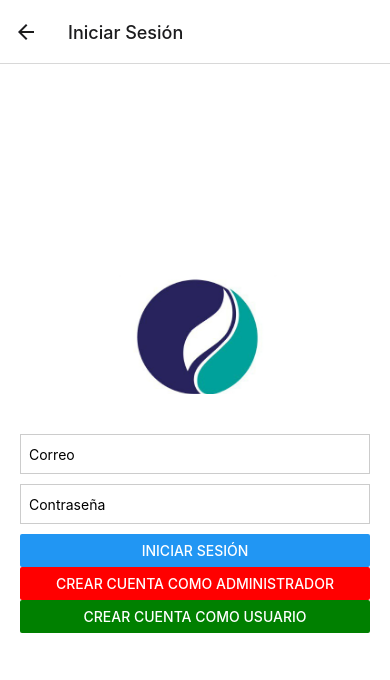
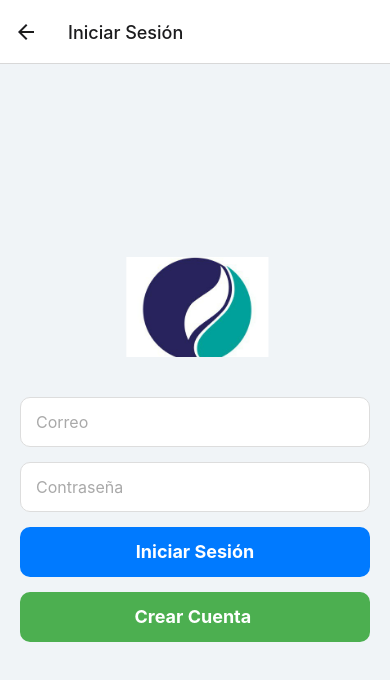
Before and after one commit to Azulito02/GreenSteps, a React Native app in the folder GREENSTEPS/: screen /LoginScreen in a window 390 px wide. Shown: the top 680 px of the page. Built offline with nearby package versions, Linux system fonts and the light colour scheme.

Commit message:
navegacion reparada

```diff
--- a/GREENSTEPS/App.js
+++ b/GREENSTEPS/App.js
@@ -89,7 +89,7 @@ const HomeScreen = ({ navigation }) => {
           style={styles.button}
           onPress={() => navigation.navigate('LoginScreen')}
         >
-          <Text style={styles.buttonText}>Continuar a Iniciar Sesión</Text>
+          <Text style={styles.buttonText}>Continuar</Text>
         </TouchableOpacity>
       </View>
     </View>
--- a/GREENSTEPS/Screens/GreenSteps.js
+++ b/GREENSTEPS/Screens/GreenSteps.js
@@ -63,6 +63,10 @@ export default function GreenSteps() {
         <Text style={styles.navText}>Noticias</Text>
       </TouchableOpacity>
 
+      <TouchableOpacity style={styles.navButton} onPress={() => setActiveComponent(<ImagePickerComponent />)}>
+        <Text style={styles.navText}>Cámara</Text>
+      </TouchableOpacity>
+
       <TouchableOpacity style={styles.navButton} onPress={() => setActiveComponent(<AjustesScreen />)}>
         <Text style={styles.navText}>Ajustes</Text>
       </TouchableOpacity>
--- a/GREENSTEPS/Screens/LoginScreen.js
+++ b/GREENSTEPS/Screens/LoginScreen.js
@@ -1,7 +1,8 @@
 import React, { useState, useEffect } from 'react';
-import { StyleSheet, View, TextInput, Button, Alert, Image } from 'react-native';
+import { StyleSheet, View, TextInput, TouchableOpacity, Text, Alert, Image } from 'react-native';
 import { getAuth, createUserWithEmailAndPassword, signInWithEmailAndPassword } from 'firebase/auth';
 import { collection, setDoc, doc, getDoc } from 'firebase/firestore';
+import { CommonActions } from '@react-navigation/native';
 import { app, db } from '../bd/firebaseconfig';
 import AsyncStorage from '@react-native-async-storage/async-storage';
 
@@ -20,7 +21,12 @@ export default function LoginScreen({ navigation }) {
       const userLoggedIn = await AsyncStorage.getItem('userLoggedIn');
       const userRole = await AsyncStorage.getItem('rol');
       if (userLoggedIn && userRole) {
-        navigation.navigate('GreenSteps', { role: userRole });
+        navigation.dispatch(
+          CommonActions.reset({
+            index: 0,
+            routes: [{ name: 'GreenSteps', params: { role: userRole } }],
+          })
+        );
       }
     } catch (error) {
       console.error('Error al verificar el estado de login: ', error);
@@ -52,7 +58,13 @@ export default function LoginScreen({ navigation }) {
         const role = userDoc.data().rol;
         await AsyncStorage.setItem('userLoggedIn', 'true');
         await AsyncStorage.setItem('rol', role);
-        navigation.navigate('GreenSteps', { role });
+
+        navigation.dispatch(
+          CommonActions.reset({
+            index: 0,
+            routes: [{ name: 'GreenSteps', params: { role } }],
+          })
+        );
       } else {
         Alert.alert('Error', 'No se encontró el rol del usuario.');
       }
@@ -84,10 +96,16 @@ export default function LoginScreen({ navigation }) {
 
       await AsyncStorage.setItem('userLoggedIn', 'true');
       await AsyncStorage.setItem('rol', role);
-      navigation.navigate('GreenSteps', { role });
+
+      navigation.dispatch(
+        CommonActions.reset({
+          index: 0,
+          routes: [{ name: 'GreenSteps', params: { role } }],
+        })
+      );
     } catch (error) {
       console.error('Error al crear cuenta: ', error);
-      Alert.alert('Error', error.message);
+      Alert.alert('Error cuenta ya existente');
     }
   };
 
@@ -103,6 +121,7 @@ export default function LoginScreen({ navigation }) {
         value={email}
         onChangeText={setEmail}
         keyboardType="email-address"
+        placeholderTextColor="#a9a9a9"
       />
       <TextInput
         style={styles.input}
@@ -110,10 +129,17 @@ export default function LoginScreen({ navigation }) {
         value={password}
         onChangeText={setPassword}
         secureTextEntry
+        placeholderTextColor="#a9a9a9"
       />
-      <Button title="Iniciar Sesión" onPress={handleLogin} />
-      <Button title="Crear Cuenta como Administrador" onPress={() => handleCreateAccount('administrador')} color="red" />
-      <Button title="Crear Cuenta como Usuario" onPress={() => handleCreateAccount('usuario')} color="green" />
+
+      <TouchableOpacity style={styles.loginButton} onPress={handleLogin}>
+        <Text style={styles.buttonText}>Iniciar Sesión</Text>
+      </TouchableOpacity>
+
+      <TouchableOpacity style={[styles.createButton, { backgroundColor: '#4CAF50' }]} onPress={() => handleCreateAccount('usuario')}>
+        <Text style={styles.buttonText}>Crear Cuenta </Text>
+      </TouchableOpacity>
+
     </View>
   );
 }
@@ -122,20 +148,49 @@ const styles = StyleSheet.create({
   container: {
     flex: 1,
     justifyContent: 'center',
+    alignItems: 'center',
     padding: 20,
-    backgroundColor: '#fff',
+    backgroundColor: '#f0f4f7',
   },
   logo: {
-    width: 200,
-    height: 119,
-    alignSelf: 'center',
+    width: 180,
+    height: 100,
     marginBottom: 40,
   },
   input: {
-    height: 40,
-    borderColor: '#ccc',
+    height: 50,
+    width: '100%',
+    borderColor: '#ddd',
     borderWidth: 1,
+    borderRadius: 10,
+    paddingHorizontal: 15,
+    marginBottom: 15,
+    fontSize: 16,
+    backgroundColor: '#fff',
+  },
+  loginButton: {
+    width: '100%',
+    height: 50,
+    backgroundColor: '#007AFF',
+    justifyContent: 'center',
+    alignItems: 'center',
+    borderRadius: 10,
+    marginBottom: 15,
+  },
+  createButton: {
+    width: '100%',
+    height: 50,
+    justifyContent: 'center',
+    alignItems: 'center',
+    borderRadius: 10,
     marginBottom: 10,
-    paddingLeft: 8,
+  },
+  buttonText: {
+    color: '#fff',
+    fontSize: 18,
+    fontWeight: 'bold',
   },
 });
+
+
+//<TouchableOpacity style={[styles.createButton, { backgroundColor: '#FF6347' }]} onPress={() => handleCreateAccount('administrador')}><Text style={styles.buttonText}>Crear Cuenta como Administrador</Text> </TouchableOpacity>
```
